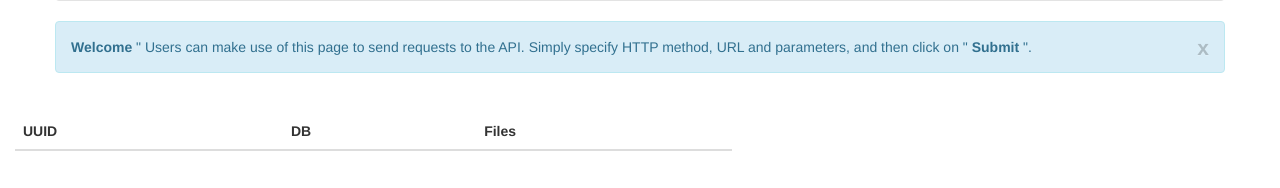
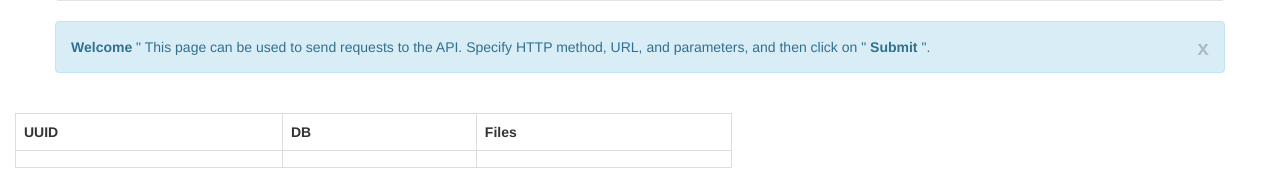
Before and after one commit to ctevnan/HM-calls, a PHP site: page /views/home.html in a window 1280 px wide. Shown: the part 1114-1302 px from the top of the page. Before the commit the page ends 1265 px from the top, so only its background shows below. Run offline with PHP 8.4, Linux system fonts and the light colour scheme; lists and menus that the app fills with data are empty.

Commit message:
changes to table, css for table

```diff
--- a/public/css/style.css
+++ b/public/css/style.css
@@ -12,7 +12,9 @@
 body {
   font-family: 'Oxygen', sans-serif;
 },
-#navbar {
-  position: fixed;
-  bottom: 0px;
+table {
+  display: table;
+  border-collapse: separate;
+  border-spacing: 2px;
+  border-color: black;
 }
--- a/views/home.html
+++ b/views/home.html
@@ -89,8 +89,8 @@
                         <a class="close" data-dismiss="alert">x</a>
                         <strong>Welcome</strong>
                         "
-                              Users can make use of this page to send requests to the API.
-                              Simply specify HTTP method, URL and parameters, and then click on "
+                              This page can be used to send requests to the API.
+                              Specify HTTP method, URL, and parameters, and then click on "
                         <b>Submit</b>
                         ".
                       </div>
@@ -100,14 +100,18 @@
                 </div>
                 <div id="output">
                   <div class="col-md-7">
-                    <table class="table">
-                      <thead>
+                    <table class="table table-bordered">
+                      <tr>
                         <th>UUID</th>
                         <th>DB</th>
                         <th>Files</th>
-                      </thead>
-                      <tbody></tbody>
-                    </table>
+                      </tr>
+                      <tr>
+                        <td></td>
+                        <td></td>
+                        <td></td>
+                      </tr>
+                   </table>
                   </div>
                 </div>
              <nav class="navbar navbar-inverse navbar-fixed-bottom"></nav>
```
